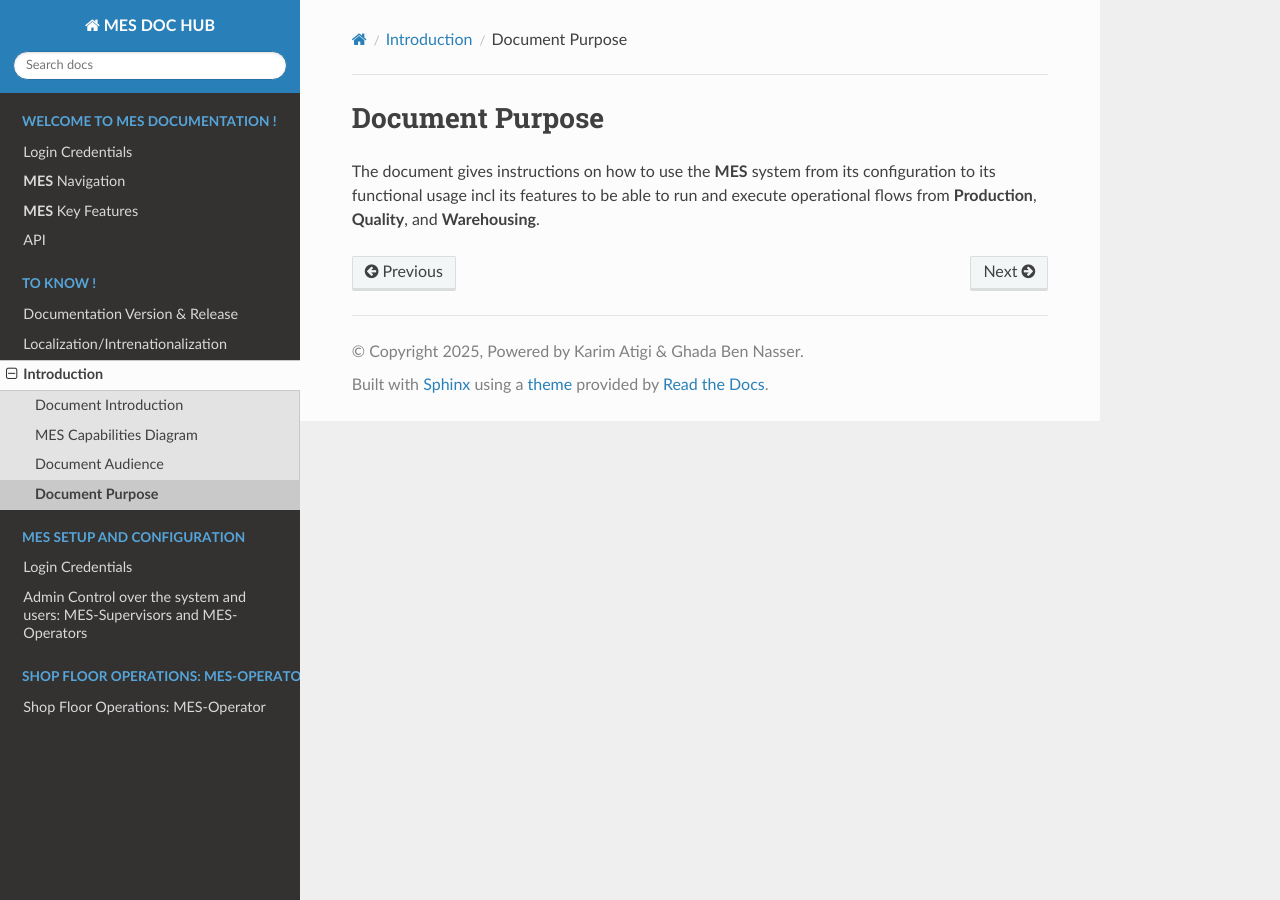
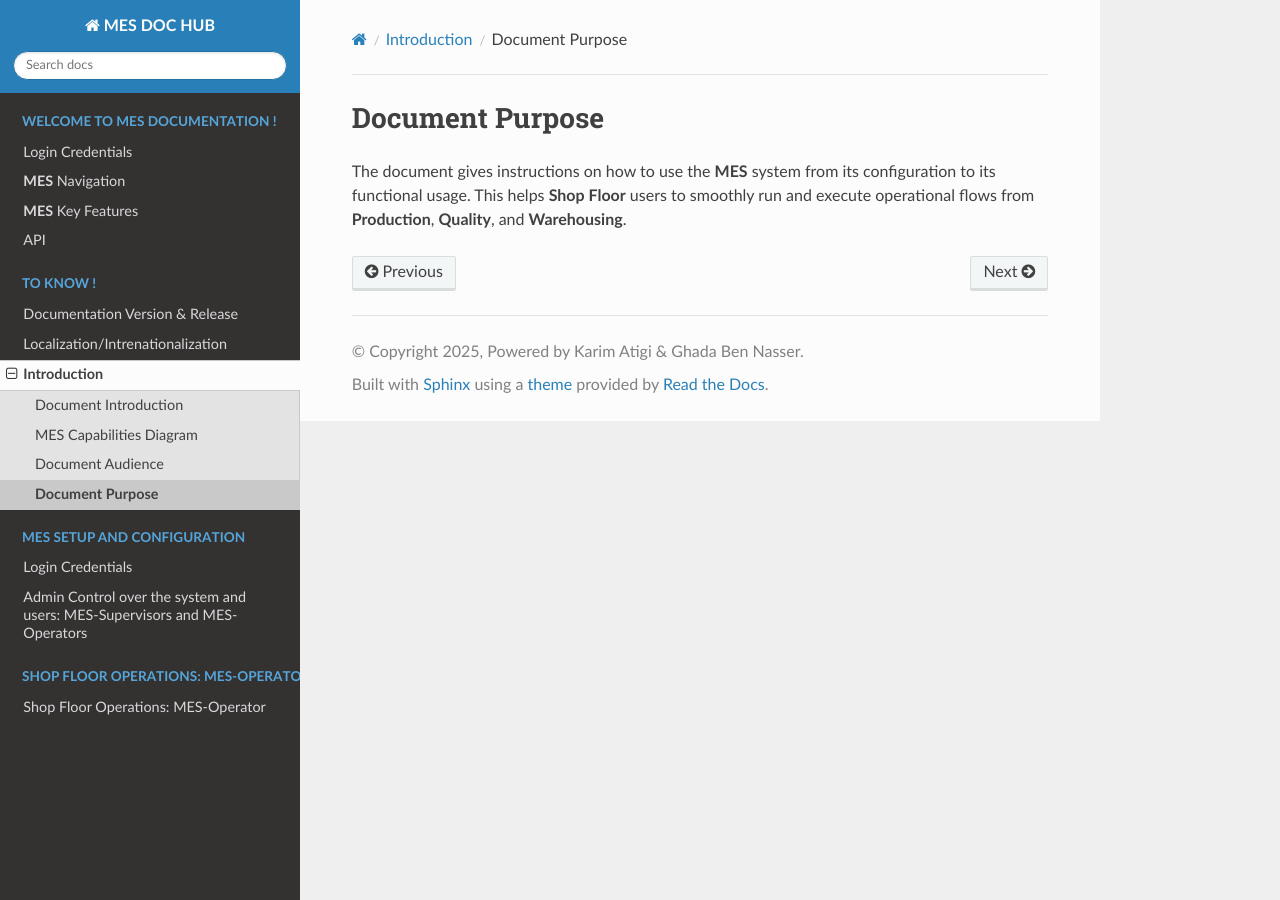
Before and after one commit to ghadiben0/-rtd-tutorial-ghadi2, a Sphinx documentation site: the page built from docs/source/doc_purpose.rst, in a window 1280 px wide. Built offline with Sphinx 7.4.7 and the Read the Docs theme 3.1.0, drawn with Linux system fonts in a browser that asks for light colours.

Commit message:
Update doc_purpose.rst

```diff
--- a/docs/source/doc_purpose.rst
+++ b/docs/source/doc_purpose.rst
@@ -1,4 +1,4 @@
 Document Purpose
 ================
 
-The document gives instructions on how to use the **MES** system from its configuration to its functional usage incl its features to be able to run and execute operational flows from **Production**, **Quality**, and **Warehousing**.
+The document gives instructions on how to use the **MES** system from its configuration to its functional usage. This helps **Shop Floor** users to smoothly run and execute operational flows from **Production**, **Quality**, and **Warehousing**.
```
